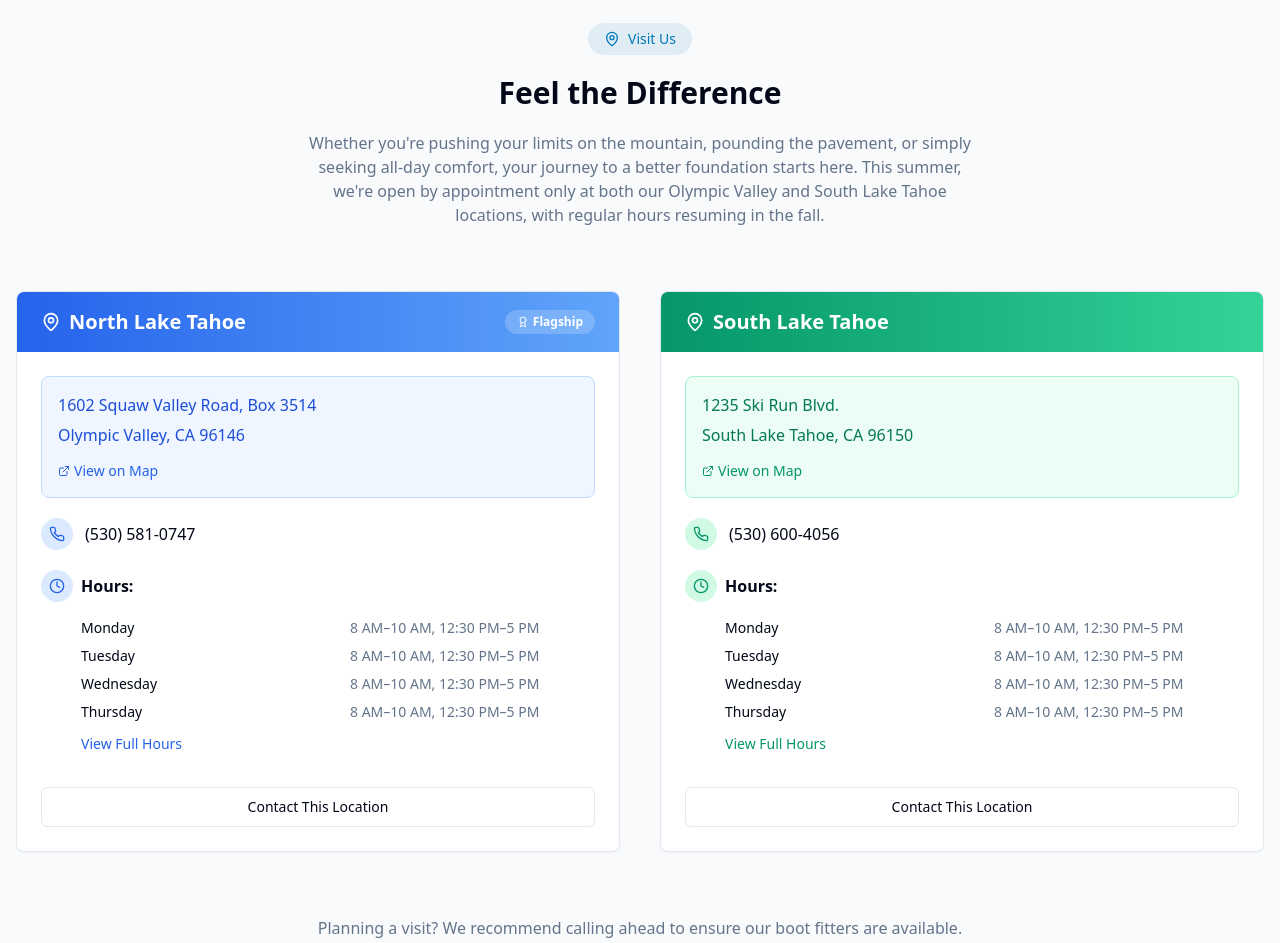
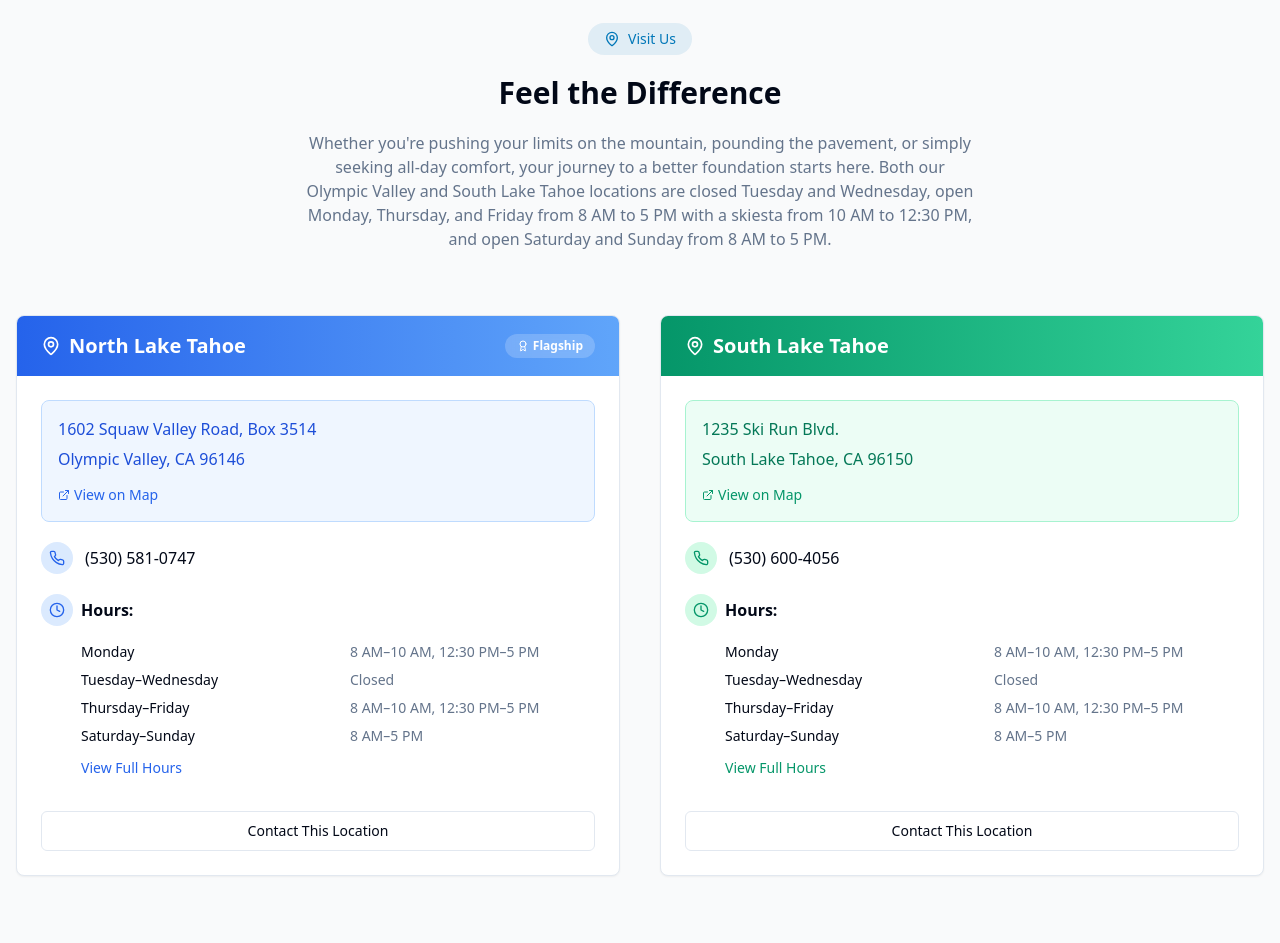
Before and after one commit to enzo-prism/olympicbootworks-retail, a Next.js app: page /about in a window 1280 px wide. Shown: the part 2480-3423 px from the top of the page. Built offline with nearby package versions, Linux system fonts and the light colour scheme.

Commit message:
Update store hours across site

```diff
--- a/app/about/locations-section.tsx
+++ b/app/about/locations-section.tsx
@@ -17,8 +17,9 @@ export default function LocationsSection() {
           <h2 className="text-3xl font-bold mb-5">Feel the Difference</h2>
           <p className="text-muted-foreground max-w-2xl mx-auto">
             Whether you're pushing your limits on the mountain, pounding the pavement, or simply seeking all-day
-            comfort, your journey to a better foundation starts here. This summer, we're open by appointment only at
-            both our Olympic Valley and South Lake Tahoe locations, with regular hours resuming in the fall.
+            comfort, your journey to a better foundation starts here. Both our Olympic Valley and South Lake Tahoe
+            locations are closed Tuesday and Wednesday, open Monday, Thursday, and Friday from 8 AM to 5 PM with a
+            skiesta from 10 AM to 12:30 PM, and open Saturday and Sunday from 8 AM to 5 PM.
           </p>
         </div>
 
--- a/components/location-card-no-image.tsx
+++ b/components/location-card-no-image.tsx
@@ -19,6 +19,20 @@ export default function LocationCardNoImage({
   colorScheme = "blue",
 }: LocationCardNoImageProps) {
   const fullAddress = `${location.address.line1}, ${location.address.city}, ${location.address.state} ${location.address.zip}`
+  const groupedHours = location.hours.reduce<Array<{ label: string; hours: string }>>((groups, item) => {
+    const previous = groups[groups.length - 1]
+
+    if (!previous || previous.hours !== item.hours) {
+      groups.push({ label: item.day, hours: item.hours })
+      return groups
+    }
+
+    previous.label = previous.label.includes("–")
+      ? `${previous.label.split("–")[0]}–${item.day}`
+      : `${previous.label}–${item.day}`
+
+    return groups
+  }, [])
 
   // Color schemes for different locations
   const colorSchemes = {
@@ -128,9 +142,9 @@ export default function LocationCardNoImage({
             </div>
 
             <div className="grid grid-cols-2 gap-x-6 gap-y-2 text-sm ml-10">
-              {location.hours.slice(0, 4).map((item, index) => (
+              {groupedHours.map((item, index) => (
                 <React.Fragment key={index}>
-                  <div className="font-medium">{item.day}</div>
+                  <div className="font-medium">{item.label}</div>
                   <div className="text-muted-foreground">{item.hours}</div>
                 </React.Fragment>
               ))}
--- a/components/seo-jsonld.tsx
+++ b/components/seo-jsonld.tsx
@@ -1,4 +1,5 @@
 import React from "react"
+import { locations, type LocationHours } from "@/data/locations"
 
 // Injects JSON-LD structured data into <head> safely.
 // Replace '<' with '\u003c' to mitigate script injection as recommended. [^1]
@@ -19,6 +20,80 @@ export default function SeoJsonLd() {
     logo: "https://www.olympicbootworks.com/images/olympic-bootworks-transparent-logo.png",
   }
 
+  const schemaDayMap: Record<string, string> = {
+    Monday: "https://schema.org/Monday",
+    Tuesday: "https://schema.org/Tuesday",
+    Wednesday: "https://schema.org/Wednesday",
+    Thursday: "https://schema.org/Thursday",
+    Friday: "https://schema.org/Friday",
+    Saturday: "https://schema.org/Saturday",
+    Sunday: "https://schema.org/Sunday",
+  }
+
+  const to24HourTime = (time: string) => {
+    const match = time.trim().match(/^(\d{1,2})(?::(\d{2}))?\s*(AM|PM)$/i)
+
+    if (!match) {
+      return null
+    }
+
+    let hour = Number(match[1]) % 12
+    const minutes = match[2] ?? "00"
+
+    if (match[3].toUpperCase() === "PM") {
+      hour += 12
+    }
+
+    return `${String(hour).padStart(2, "0")}:${minutes}`
+  }
+
+  const openingHoursSpecification = (hours: LocationHours[]) =>
+    hours.flatMap((entry) => {
+      if (entry.hours.toLowerCase() === "closed") {
+        return []
+      }
+
+      return entry.hours.split(",").flatMap((range) => {
+        const [opensRaw, closesRaw] = range.split("–").map((value) => value.trim())
+        const opens = opensRaw ? to24HourTime(opensRaw) : null
+        const closes = closesRaw ? to24HourTime(closesRaw) : null
+
+        if (!opens || !closes) {
+          return []
+        }
+
+        return {
+          "@type": "OpeningHoursSpecification",
+          dayOfWeek: schemaDayMap[entry.day],
+          opens,
+          closes,
+        }
+      })
+    })
+
+  const locationJsonLd = locations.map((location) => ({
+    "@context": "https://schema.org",
+    "@type": "SportingGoodsStore",
+    "@id": `https://www.olympicbootworks.com/#${location.id}`,
+    name: `Olympic Bootworks - ${location.name}`,
+    url: "https://www.olympicbootworks.com/contact",
+    telephone: location.contact.phone,
+    email: location.contact.email,
+    parentOrganization: {
+      "@type": "Organization",
+      name: "Olympic Bootworks",
+    },
+    address: {
+      "@type": "PostalAddress",
+      streetAddress: [location.address.line1, location.address.line2].filter(Boolean).join(", "),
+      addressLocality: location.address.city,
+      addressRegion: location.address.state,
+      postalCode: location.address.zip,
+      addressCountry: "US",
+    },
+    openingHoursSpecification: openingHoursSpecification(location.hours),
+  }))
+
   const safe = (obj: unknown) => JSON.stringify(obj).replace(/</g, "\\u003c")
 
   return (
@@ -31,6 +106,13 @@ export default function SeoJsonLd() {
         type="application/ld+json"
         dangerouslySetInnerHTML={{ __html: safe(organizationJsonLd) }}
       />
+      {locationJsonLd.map((location) => (
+        <script
+          key={location["@id"]}
+          type="application/ld+json"
+          dangerouslySetInnerHTML={{ __html: safe(location) }}
+        />
+      ))}
     </>
   )
 }
--- a/data/locations.ts
+++ b/data/locations.ts
@@ -26,6 +26,16 @@ export interface LocationData {
   description?: string
 }
 
+const sharedStoreHours: LocationHours[] = [
+  { day: "Monday", hours: "8 AM–10 AM, 12:30 PM–5 PM" },
+  { day: "Tuesday", hours: "Closed" },
+  { day: "Wednesday", hours: "Closed" },
+  { day: "Thursday", hours: "8 AM–10 AM, 12:30 PM–5 PM" },
+  { day: "Friday", hours: "8 AM–10 AM, 12:30 PM–5 PM" },
+  { day: "Saturday", hours: "8 AM–5 PM" },
+  { day: "Sunday", hours: "8 AM–5 PM" },
+]
+
 export const locations: LocationData[] = [
   {
     id: "olympic-valley",
@@ -41,15 +51,7 @@ export const locations: LocationData[] = [
       phone: "(530) 581-0747",
       email: "buck@olympicbootworks.com",
     },
-    hours: [
-      { day: "Monday", hours: "8 AM–10 AM, 12:30 PM–5 PM" },
-      { day: "Tuesday", hours: "8 AM–10 AM, 12:30 PM–5 PM" },
-      { day: "Wednesday", hours: "8 AM–10 AM, 12:30 PM–5 PM" },
-      { day: "Thursday", hours: "8 AM–10 AM, 12:30 PM–5 PM" },
-      { day: "Friday", hours: "8 AM–10 AM, 12:30 PM–5 PM" },
-      { day: "Saturday", hours: "8 AM–5 PM" },
-      { day: "Sunday", hours: "8 AM–5 PM" },
-    ],
+    hours: sharedStoreHours,
     description:
       "Our flagship store in Olympic Valley offers comprehensive ski boot fitting, bike services, and equipment for all your mountain adventures.",
   },
@@ -67,15 +69,7 @@ export const locations: LocationData[] = [
       phone: "(530) 600-4056",
       email: "SouthLake@Olympicbootworks.com",
     },
-    hours: [
-      { day: "Monday", hours: "8 AM–10 AM, 12:30 PM–5 PM" },
-      { day: "Tuesday", hours: "8 AM–10 AM, 12:30 PM–5 PM" },
-      { day: "Wednesday", hours: "8 AM–10 AM, 12:30 PM–5 PM" },
-      { day: "Thursday", hours: "8 AM–10 AM, 12:30 PM–5 PM" },
-      { day: "Friday", hours: "8 AM–10 AM, 12:30 PM–5 PM" },
-      { day: "Saturday", hours: "8 AM–5 PM" },
-      { day: "Sunday", hours: "8 AM–5 PM" },
-    ],
+    hours: sharedStoreHours,
     description:
       "Our South Lake Tahoe location provides expert boot fitting and a full range of outdoor gear for skiers and mountain bikers.",
   },
```
